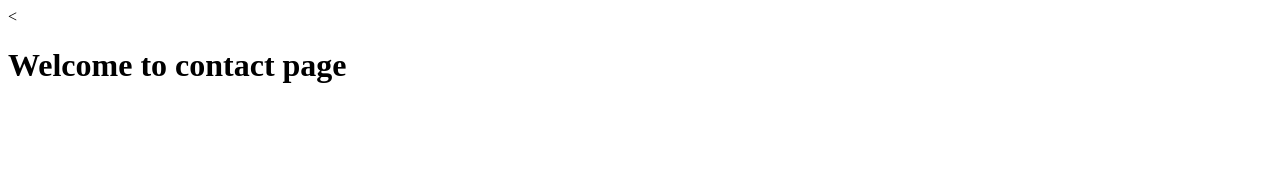
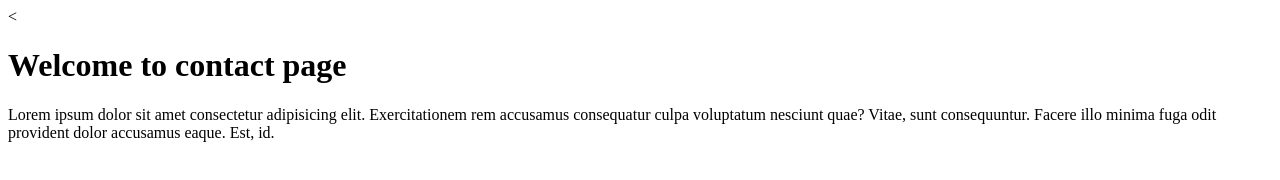
Before and after one commit to MohamadRezaaaaa/Soltan, a plain HTML site: page Contact.html in a window 1280 px wide. Drawn offline with Linux system fonts and the light colour scheme.

Commit message:
Add P tag to contact.html

```diff
--- a/Contact.html
+++ b/Contact.html
@@ -6,5 +6,7 @@
   </head>
   <body>
     <<h1>Welcome to contact page</h1>
+
+    <p>Lorem ipsum dolor sit amet consectetur adipisicing elit. Exercitationem rem accusamus consequatur culpa voluptatum nesciunt quae? Vitae, sunt consequuntur. Facere illo minima fuga odit provident dolor accusamus eaque. Est, id.</p>
   </body>
 </html>
```
